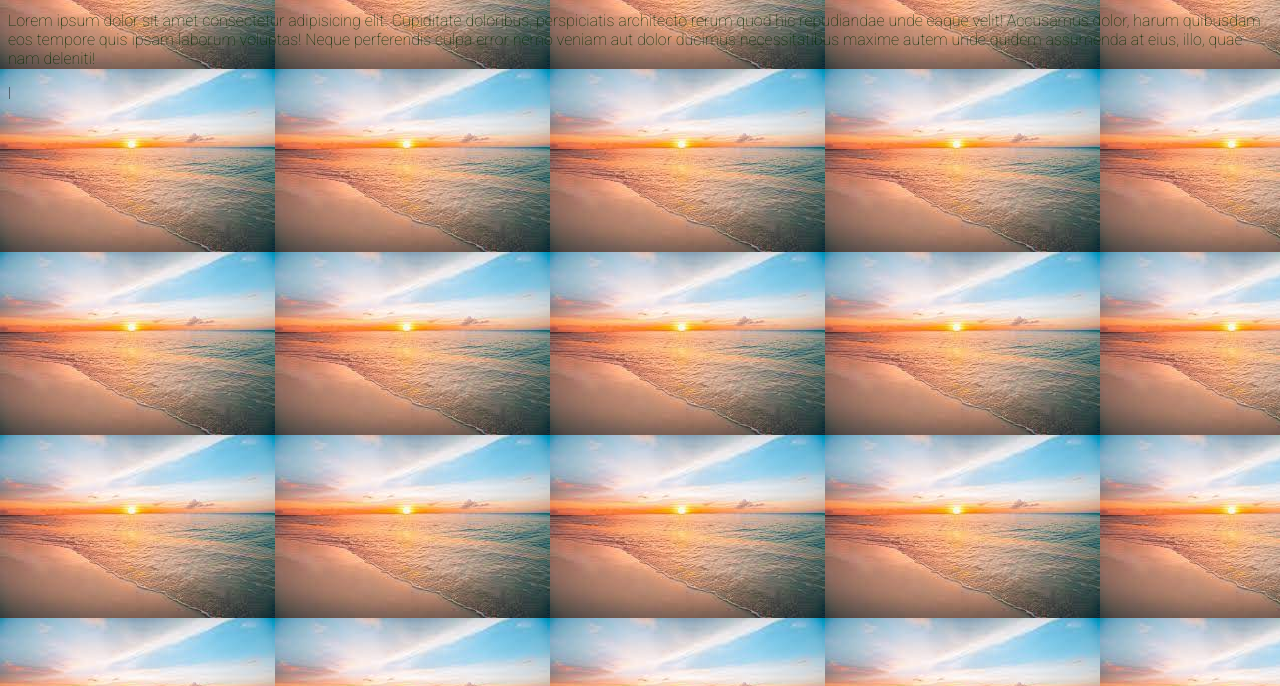
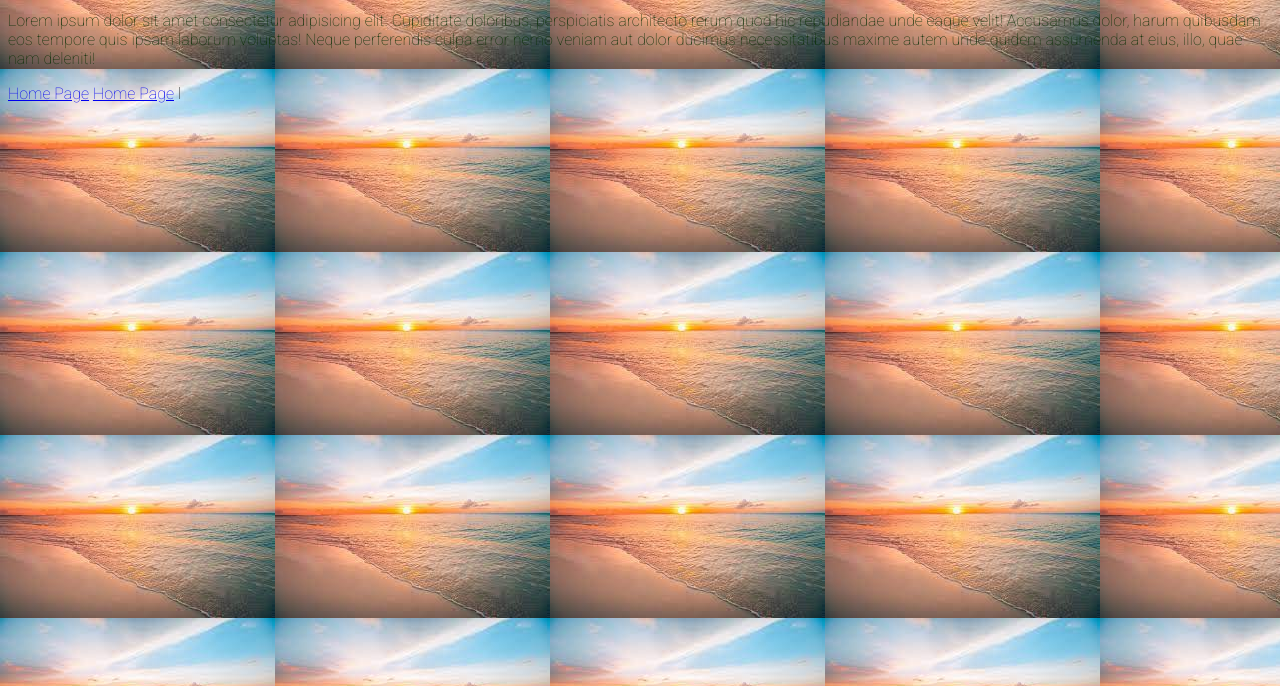
Before and after one commit to Mai675/website, a plain HTML site: page page2.html in a window 1280 px wide. Shown: the part 114-800 px from the top of the page. Drawn offline with Linux system fonts and the light colour scheme.

Commit message:
Add files via upload

```diff
--- a/page2.html
+++ b/page2.html
@@ -6,7 +6,11 @@
     <link href="stylesheet.css" rel="stylesheet">
 </head>
 <body>
+
     <h1>Page 2</h1>
     <p>Lorem ipsum dolor sit amet consectetur adipisicing elit. Cupiditate doloribus, perspiciatis architecto rerum quod hic repudiandae unde eaque velit! Accusamus dolor, harum quibusdam eos tempore quis ipsam laborum voluptas! Neque perferendis culpa error nemo veniam aut dolor ducimus necessitatibus maxime autem unde quidem assumenda at eius, illo, quae nam deleniti!</p>
+    <a href="index.html">Home Page</a>
+    <a href="page3.html">Home Page</a>
+
 </body>
 </html>l
```
Also changed, not shown: index.html (+2 -0 lines), page3.html (+1 -1 lines).
